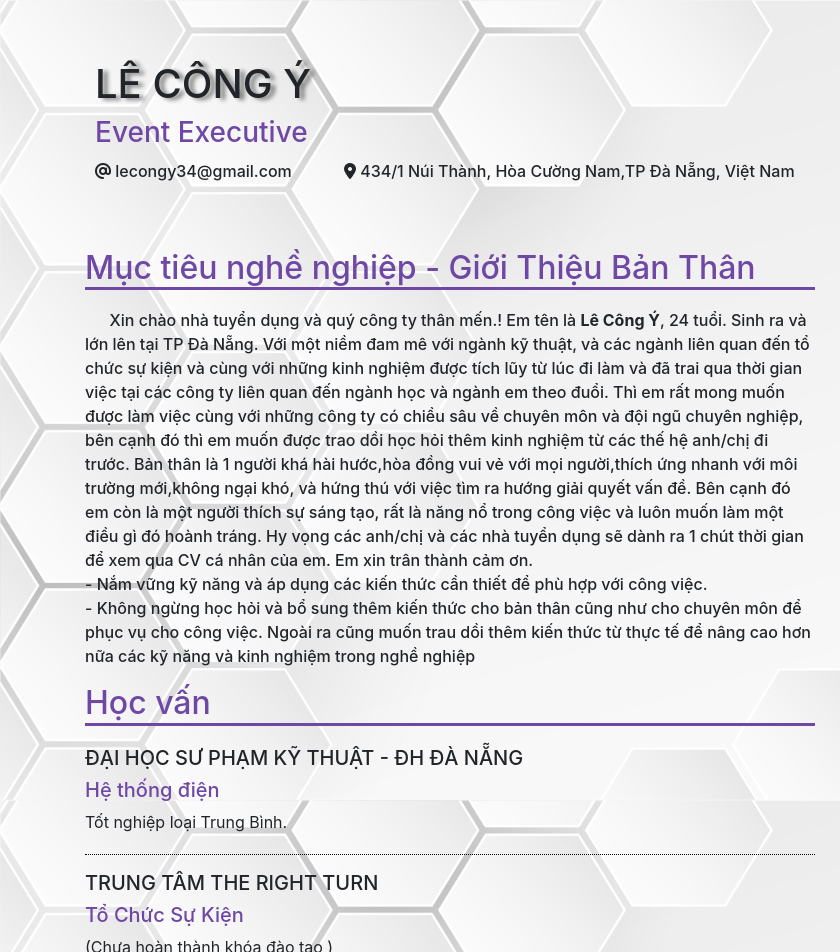
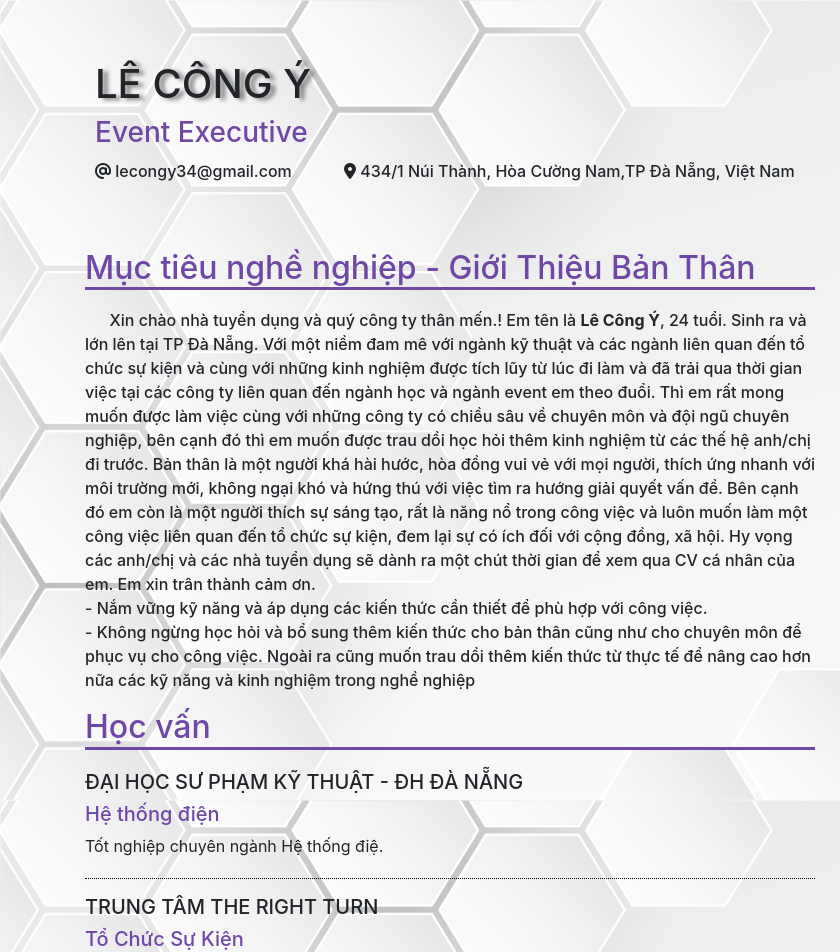
Before and after one commit to kiddo0304/lecongy, a plain HTML site: page index.html in a window 1280 px wide. Shown: the top 952 px of the page, 0-840 px from the left. Drawn offline with nearby package versions, Linux system fonts and the light colour scheme.

Commit message:
Update index.html

```diff
--- a/index.html
+++ b/index.html
@@ -42,14 +42,14 @@
                     <h2 style="color: #6F48A5; border-bottom: 3px solid #6F48A5;" >Mục tiêu nghề nghiệp - Giới Thiệu Bản Thân</h2>
                     <p style="padding-top: 10px; font-weight: 450;">
                         &ensp; &ensp; Xin chào nhà tuyển dụng và quý công ty thân mến.! Em tên là <strong>Lê Công Ý</strong>, 24 tuổi. Sinh ra và lớn lên tại TP Đà
-                    Nẵng. Với một niềm đam mê với ngành kỹ thuật, và các ngành liên quan đến tổ chức sự kiện và cùng với những
-                    kinh nghiệm được tích lũy từ lúc đi làm và đã trai qua thời gian việc tại các công ty liên quan đến ngành học và
-                    ngành em theo đuổi. Thì em rất mong muốn được làm việc cùng với những công ty có chiều sâu về chuyên môn và
-                    đội ngũ chuyên nghiệp, bên cạnh đó thì em muốn được trao dồi học hỏi thêm kinh nghiệm từ các thế hệ anh/chị đi
-                    trước. Bản thân là 1 người khá hài hước,hòa đồng vui vẻ với mọi người,thích ứng nhanh với môi trường mới,không
-                    ngại khó, và hứng thú với việc tìm ra hướng giải quyết vấn đề. Bên cạnh đó em còn là một người thích sự sáng tạo,
-                    rất là năng nổ trong công việc và luôn muốn làm một điều gì đó hoành tráng. Hy vọng các anh/chị và các nhà tuyển
-                    dụng sẽ dành ra 1 chút thời gian để xem qua CV cá nhân của em. Em xin trân thành cảm ơn.<br>
+                    Nẵng. Với một niềm đam mê với ngành kỹ thuật và các ngành liên quan đến tổ chức sự kiện và cùng với những
+                    kinh nghiệm được tích lũy từ lúc đi làm và đã trải qua thời gian việc tại các công ty liên quan đến ngành học và
+                    ngành event em theo đuổi. Thì em rất mong muốn được làm việc cùng với những công ty có chiều sâu về chuyên môn và
+                    đội ngũ chuyên nghiệp, bên cạnh đó thì em muốn được trau dồi học hỏi thêm kinh nghiệm từ các thế hệ anh/chị đi
+                    trước. Bản thân là một người khá hài hước, hòa đồng vui vẻ với mọi người, thích ứng nhanh với môi trường mới, không
+                    ngại khó và hứng thú với việc tìm ra hướng giải quyết vấn đề. Bên cạnh đó em còn là một người thích sự sáng tạo,
+                    rất là năng nổ trong công việc và luôn muốn làm một công việc liên quan đến tổ chức sự kiện, đem lại sự có ích đối với cộng đồng, xã hội. Hy vọng các anh/chị và các nhà tuyển
+                    dụng sẽ dành ra một chút thời gian để xem qua CV cá nhân của em. Em xin trân thành cảm ơn.<br>
                     - Nắm vững kỹ năng và áp dụng các kiến thức cần thiết để phù hợp với công việc.<br>
                     - Không ngừng học hỏi và bổ sung thêm kiến thức cho bản thân cũng như cho chuyên môn để phục vụ cho công
                     việc. Ngoài ra cũng muốn trau dồi thêm kiến thức từ thực tế để nâng cao hơn nữa các kỹ năng và kinh nghiệm trong
@@ -58,15 +58,16 @@
                     <h2 style="color: #6F48A5; border-bottom: 3px solid #6F48A5;margin-bottom: 20px;" >Học vấn</h2>
                         <h5 >ĐẠI HỌC SƯ PHẠM KỸ THUẬT - ĐH ĐÀ NẴNG</h5>
                         <h5 style="color: #6F48A5;">Hệ thống điện</h5>
-                        <p style="border-bottom: 1px dotted black; padding-bottom: 20px;">Tốt nghiệp loại Trung Bình.</p>
+                        <p style="border-bottom: 1px dotted black; padding-bottom: 20px;">Tốt nghiệp chuyên ngành Hệ thống điệ.</p>
                         <h5 >TRUNG TÂM THE RIGHT TURN </h5>
                         <h5 style="color: #6F48A5;">Tổ Chức Sự Kiện</h5>
-                        <p>(Chưa hoàn thành khóa đào tạo )</p>
+                        <p>(Tốt nghiệp khóa đào tạo Tổ Chức Sự Kiện )</p>
                     <h2 style="color: #6F48A5; border-bottom: 3px solid #6F48A5;margin-bottom: 20px;" >Kinh nghiệm làm việc</h2>
                         <h5>CÔNG TY CỔ PHẦN QUẢN LÍ VÀ KHAI THÁC TÒA NHÀ VNPT _ PMC</h5>
                         <h5 style="color: #6F48A5;">Nhân viên giám sát kỹ thuật</h5>
                         <p style="border-bottom: 1px dotted black; padding-bottom: 20px;">Giai đoạn thực tập và làm việc tại công ty PMC<br>
-                            - Kiểm tra máy móc và bảo dưỡng định kì các hệ thống trong tòa nhà- Viết báo cáo tuần và tháng về việc bảo
+                            - Kiểm tra máy móc và bảo dưỡng định kì các hệ thống trong tòa nhà
+                            - Viết báo cáo tuần và tháng về việc bảo
                             dưỡng, kiểm tra thiết bị.<br>
                             - Học tập và làm việc dưới sự điều phối của cấp trên, tuân thủ các quy tắc kỹ thuật về PCCC, ATLD và Ngăn ngừa
                             rủi ro.<br>
@@ -79,7 +80,7 @@
                             - Chạy dự án, các chương trình sự kiện về thiết bị trình chiếu, máy chiếu, và màn hình Led.<br>
                             - Set Up, kiểm tra và vận hành hệ thống màn hình Led, test phần mềm và các bàn mixer, máy móc mới khi công ty
                             nhập về.<br>
-                            - Hổ trợ các bộ phận kỹ thuật khác bảo trì bảo dưỡng thiết bị theo sự phân công của cấp trên
+                            - Hỗ trợ các bộ phận kỹ thuật khác bảo trì bảo dưỡng thiết bị theo sự phân công của cấp trên
                         </p>
                         <h5>CÔNG TY TNHH ĐẦU TƯ THƯƠNG MẠI VÀ DỊCH VỤ ĐÀ NẴNG EVENT</h5>
                         <h5 style="color: #6F48A5;">Nhân Viên Vận hành, Điều Phối Sự Kiện</h5>
@@ -88,9 +89,9 @@
                             - Chuyên lắp đặt, vận hành và bảo dưỡng hệ thống cabin, tai nghe, màn chiếu , máy chiếu, hệ thống âm thanh ánh
                             sáng , thi công back grou và các thiết bị khác trong hội nghị sự kiện.<br>
                             - Giám sát từng hạng mục khi nhà thầu thi công, lập bảng báo giá và trao đổi với khách hàng.<br>
-                            - Hổ trợ xử lí và đảm bảo an toàn trong khi set up và chạy chương trình.<br>
+                            - Hỗ trợ xử lí và đảm bảo an toàn trong khi set up và chạy chương trình.<br>
                             - Kiểm soát, điều phối các dịch vụ trong thời gian diễn ra sự kiện.<br>
-                            - Tìm kiếm, khai thác thông tin, lấy báo giá từ các nhà cung cấp sự kiệnTiến hành đặt dịch vụ, làm hợp đồng với các
+                            - Tìm kiếm, khai thác thông tin, lấy báo giá từ các nhà cung cấp sự kiện. Tiến hành đặt dịch vụ, làm hợp đồng với các
                             nhà cung cấp<br>
                             - Điều hành, giám sát, sắp xếp phân bổ đầu việc cho các bộ phận liên quan<br>
                             - Giải quyết thắc mắc, khiếu nại của khách hàng, nhà cung cấp;<br>
@@ -102,7 +103,7 @@
                         <p >Tập hợp các món quà và phân phát tới người vô gia cư.<br>
                             - Chia sẻ, động viên họ vượt qua giai đoạn khó khăn, giúp họ có những suy nghĩ lạc quan.<br>
                             - Lên các khu vực vùng cao tại địa bàn, giúp đỡ người dân và đồng bào vùng cao về sinh hoạt và các khó khăn
-                            trong cuộc sống, cụ thể như : Hổ trợ quần áo, gạo, các nhu yếu phẩm cần thiết, tổ chức dạy học và kéo điện về các
+                            trong cuộc sống, cụ thể như : Hỗ trợ quần áo, gạo, các nhu yếu phẩm cần thiết, tổ chức dạy học và kéo điện về các
                             hộ nhà dân, tổ chức sinh hoạt vui chơi cộng đồng.
                         </p>
                     <h2 style="color: #6F48A5; border-bottom: 3px solid #6F48A5;margin-bottom: 20px;" >Sở thích</h2>
@@ -116,8 +117,8 @@
                         </div>
                         <div class="row">
                             <div class="col-4"><p><strong>Kỹ Năng Phụ:</strong></p> </div>
-                            <div class="col-8"><p>- Decor trang trí, chụp hình.<br>
-                                - Giao tiếp tốt, , Làm việc nhóm tốt, Thuyết trình tốt, Có khả năng làm việc độc
+                            <div class="col-8"><p>- Decor , chụp hình.<br>
+                                - Giao tiếp tốt, , làm việc nhóm tốt, thuyết trình tốt, Có khả năng làm việc độc
                                 lập và quản lí dự án<br>
                                 - Sử dụng thành tạo các phần mềm dành cho công việc tổ chức sự kiện ,
                                 như phần mềm PVP , sử dụng và nắm rõ cơ bản các loại mixer thông dụng,
```
